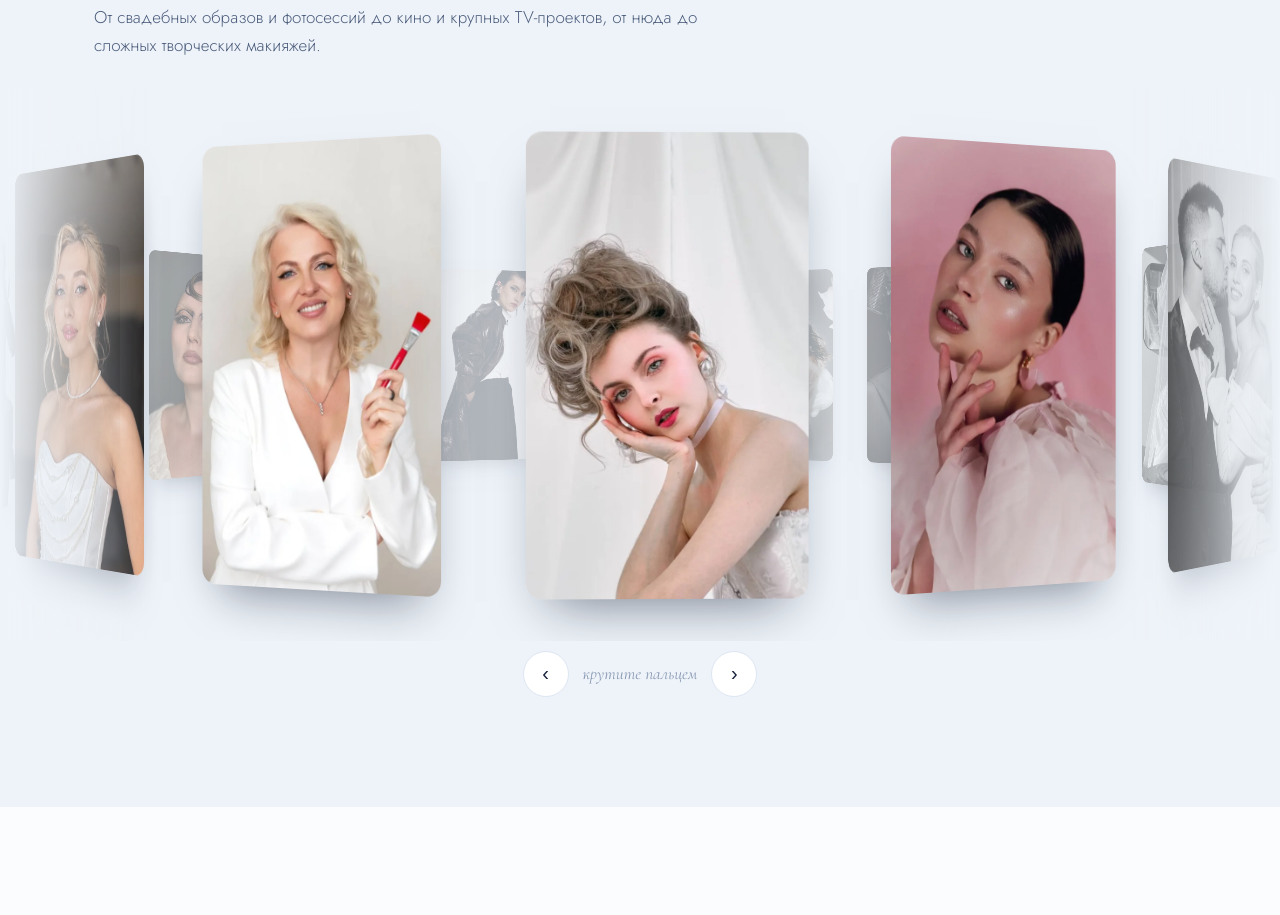
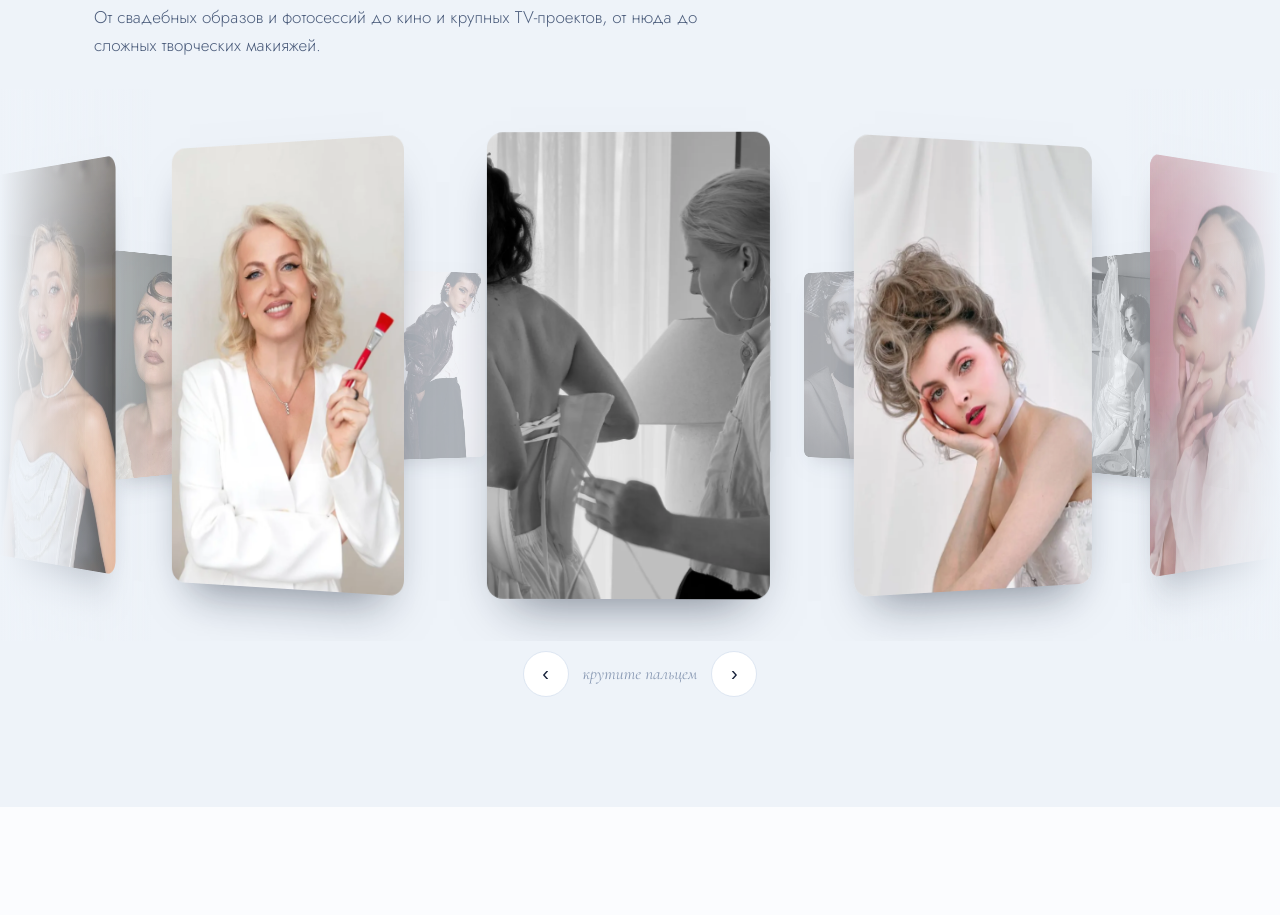
Before and after one commit to kristall2002-art/v8-olga-shell, a plain HTML site: page index.html in a window 1280 px wide. Shown: the part 2919-3834 px from the top of the page. Drawn offline with Linux system fonts and the light colour scheme.

Commit message:
v8: ещё одна работа в карусели

```diff
--- a/index.html
+++ b/index.html
@@ -9,7 +9,7 @@
 <meta name="robots" content="noindex, nofollow">
 <link rel="icon" href="assets/favicon.svg" type="image/svg+xml">
 <link rel="stylesheet" href="assets/fonts/fonts.css">
-<link rel="stylesheet" href="assets/style.css?v=8r">
+<link rel="stylesheet" href="assets/style.css?v=8s">
 </head>
 <body>
 
@@ -132,6 +132,7 @@
     <div class="ring">
       <figure><div class="inner"><img src="assets/img/23.webp" loading="lazy" alt="Невеста в белом корсете с жемчугом"></div></figure>
       <figure><div class="inner"><img src="assets/img/24.webp" loading="lazy" alt="Образ в белом жакете, с кистью в руке"></div></figure>
+      <figure><div class="inner"><img src="assets/img/25.webp" loading="lazy" alt="Сборы невесты: Ольга зашнуровывает корсет, чёрно-белый кадр"></div></figure>
       <figure><div class="inner"><img src="assets/img/05.webp" loading="lazy" alt="Свадебный образ с причёской и жемчужными серьгами"></div></figure>
       <figure><div class="inner"><img src="assets/img/02.webp" loading="lazy" alt="Нежный образ на розовом фоне"></div></figure>
       <figure><div class="inner"><img src="assets/img/19.webp" loading="lazy" alt="Невеста и жених, чёрно-белый кадр"></div></figure>
@@ -256,6 +257,6 @@
 
 <div class="lb" id="lb" aria-hidden="true"><button class="lb-x" aria-label="Закрыть">×</button><img alt=""></div>
 
-<script src="assets/main.js?v=8r"></script>
+<script src="assets/main.js?v=8s"></script>
 </body>
 </html>
```
Also changed, not shown: assets/img/25.webp (added).
